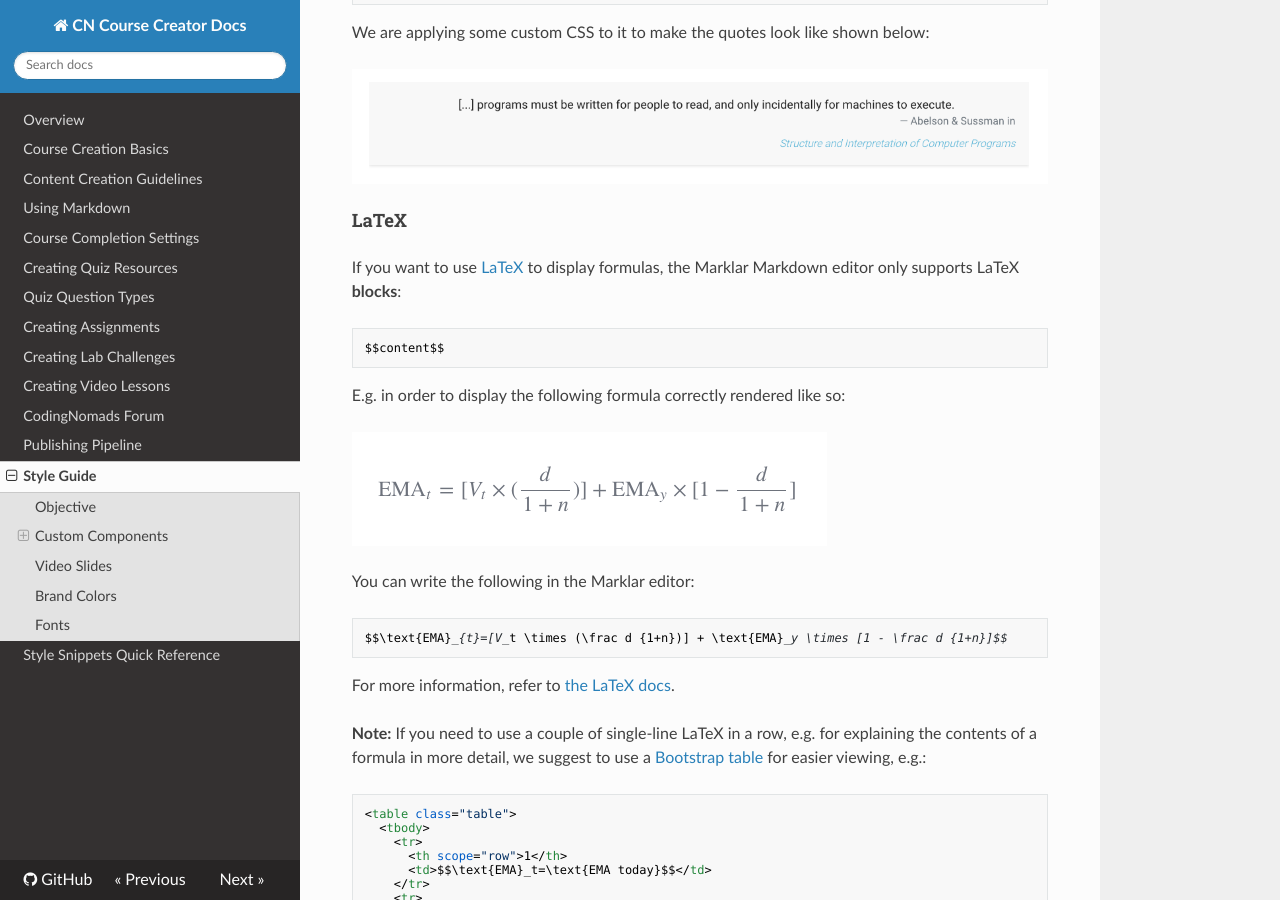
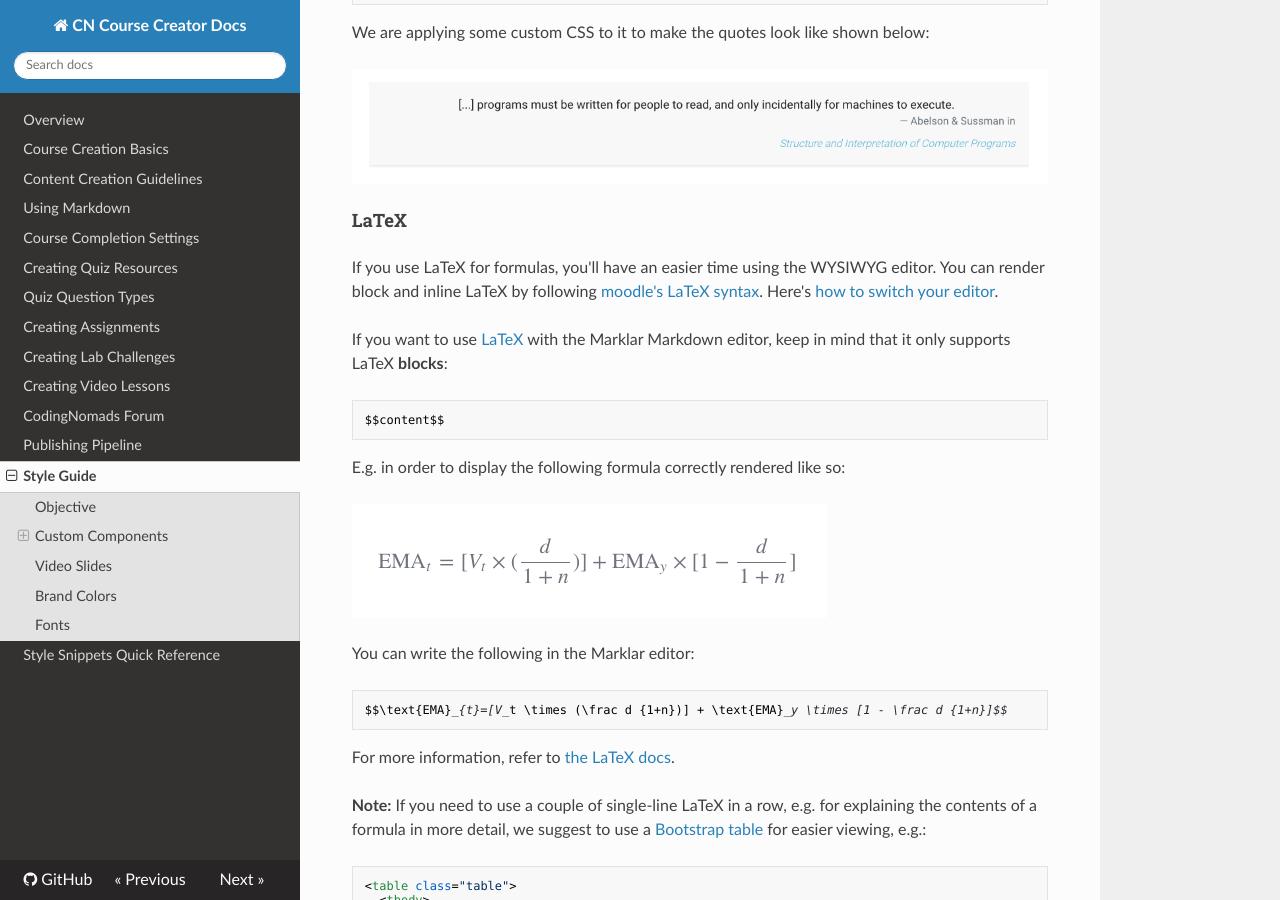
Before and after one commit to iansedano/creator-docs, an MkDocs documentation site: the page built from docs/11-platform-style.md, in a window 1280 px wide and 900 px high, scrolled down 6291 px. Built offline with MkDocs 1.6.1, drawn with Linux system fonts in a browser that asks for light colours; nearby versions of some CDN libraries.

Commit message:
Add latex info

````diff
--- a/docs/11-platform-style.md
+++ b/docs/11-platform-style.md
@@ -181,7 +181,10 @@ We are applying some custom CSS to it to make the quotes look like shown below:
 
 #### LaTeX
 
-If you want to use [LaTeX](https://www.latex-project.org/) to display formulas, the Marklar Markdown editor only supports LaTeX **blocks**:
+If you use LaTeX for formulas, you'll have an easier time using the WYSIWYG editor. You can render block and inline LaTeX by following [moodle's LaTeX syntax](https://docs.moodle.org/38/en/Using_TeX_Notation). Here's [how to switch your editor](02-markdown-course-creation.md#text-editor-choice).
+
+
+If you want to use [LaTeX](https://www.latex-project.org/) with the Marklar Markdown editor, keep in mind that it only supports LaTeX **blocks**:
 
 ```md
 $$content$$
````
Also changed, not shown: docs/12-snippets-reference.md (+3 -1 lines).
